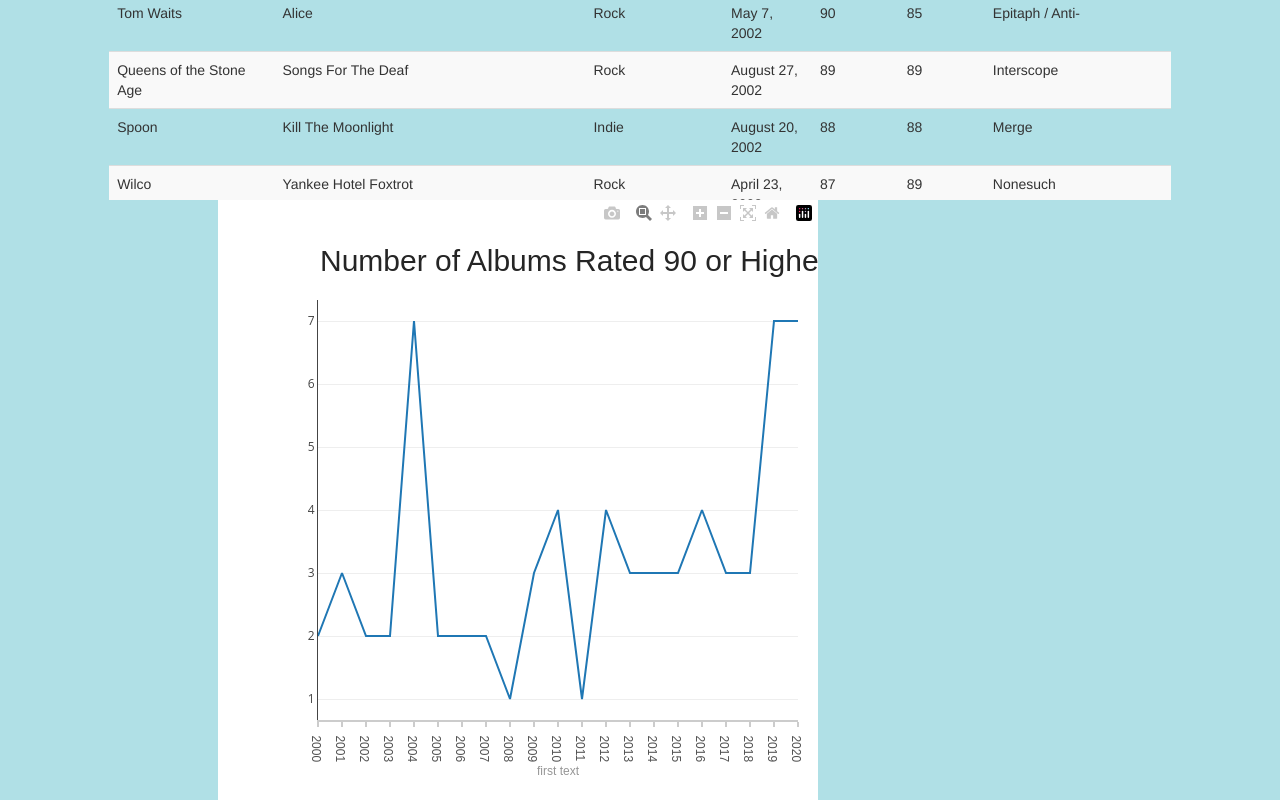
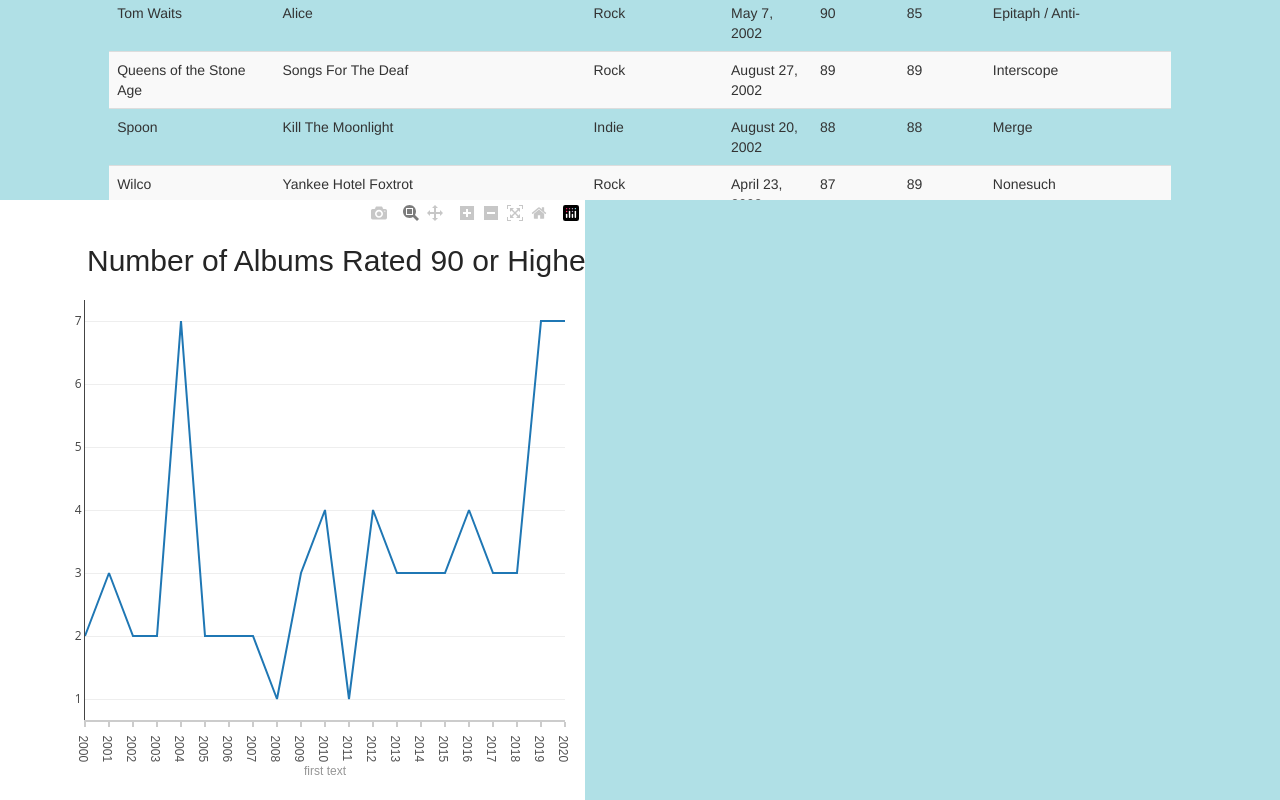
Before and after one commit to dorisep/meta_dashboard, a Flask app: page / in a window 1280 px wide. Shown: the part 202-1002 px from the top of the page. Run offline with Flask 2, Linux system fonts and the light colour scheme; data comes from the database, SQL or seed files in the repository; some libraries are stand-ins or nearby versions.

Commit message:
added chart

```diff
--- a/Templates/index.html
+++ b/Templates/index.html
@@ -125,12 +125,10 @@
         <div class="row"></div>
         <div class="row"></div>
         <div class="row">
-            <div class="col-md-2"></div>
-            <div class="col-md-10">
+
                 <div id="myDiv">
                     <!-- Plotly line chart here-->
                 </div>
-            </div>
             <!-- <div class="col-md-2"></div> -->
         </div>
         <!-- plotly -->
--- a/static/plotlycode.js
+++ b/static/plotlycode.js
@@ -49,7 +49,7 @@
 var layout = {
     showlegend: false,
     height: 600,
-    width: 600,
+    width: 800,
     xaxis: {
         showline: true,
         showgrid: false,
```
Also changed, not shown: Templates/index1.html (line endings or trailing spaces).
